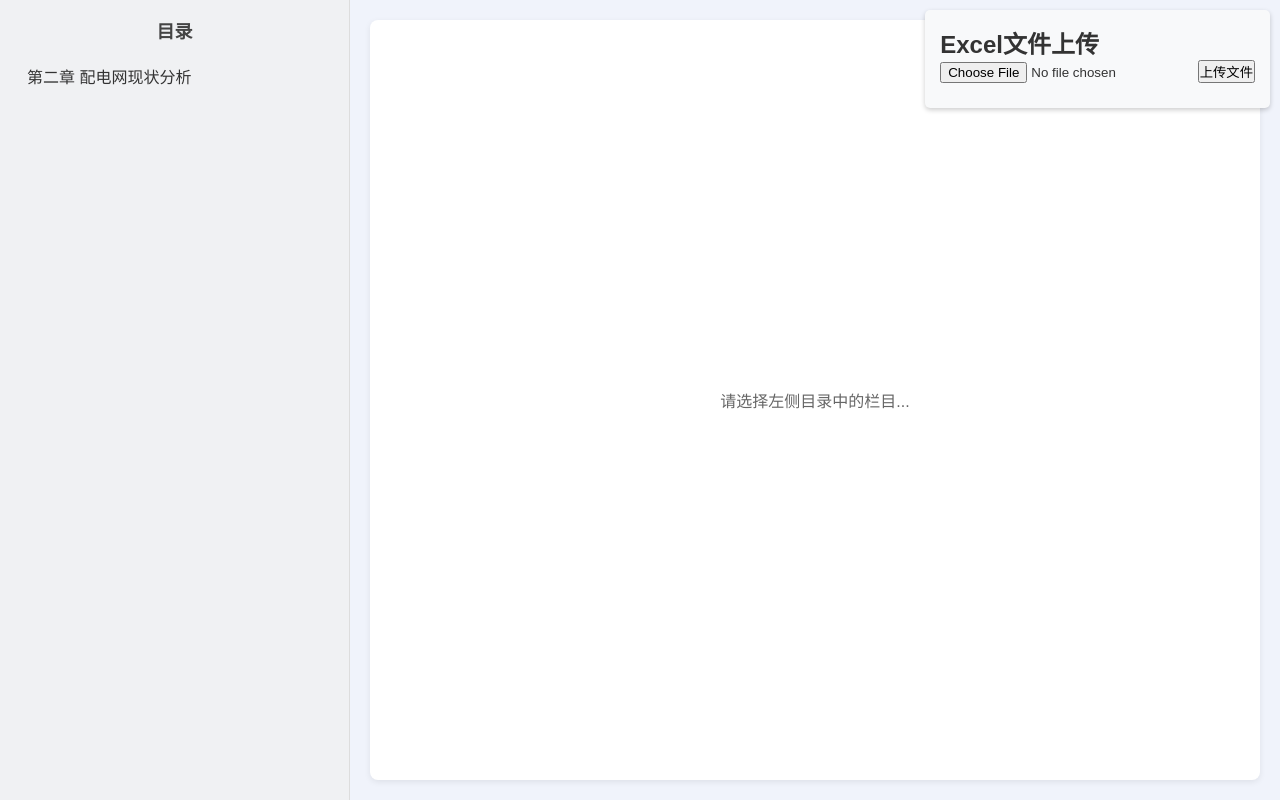
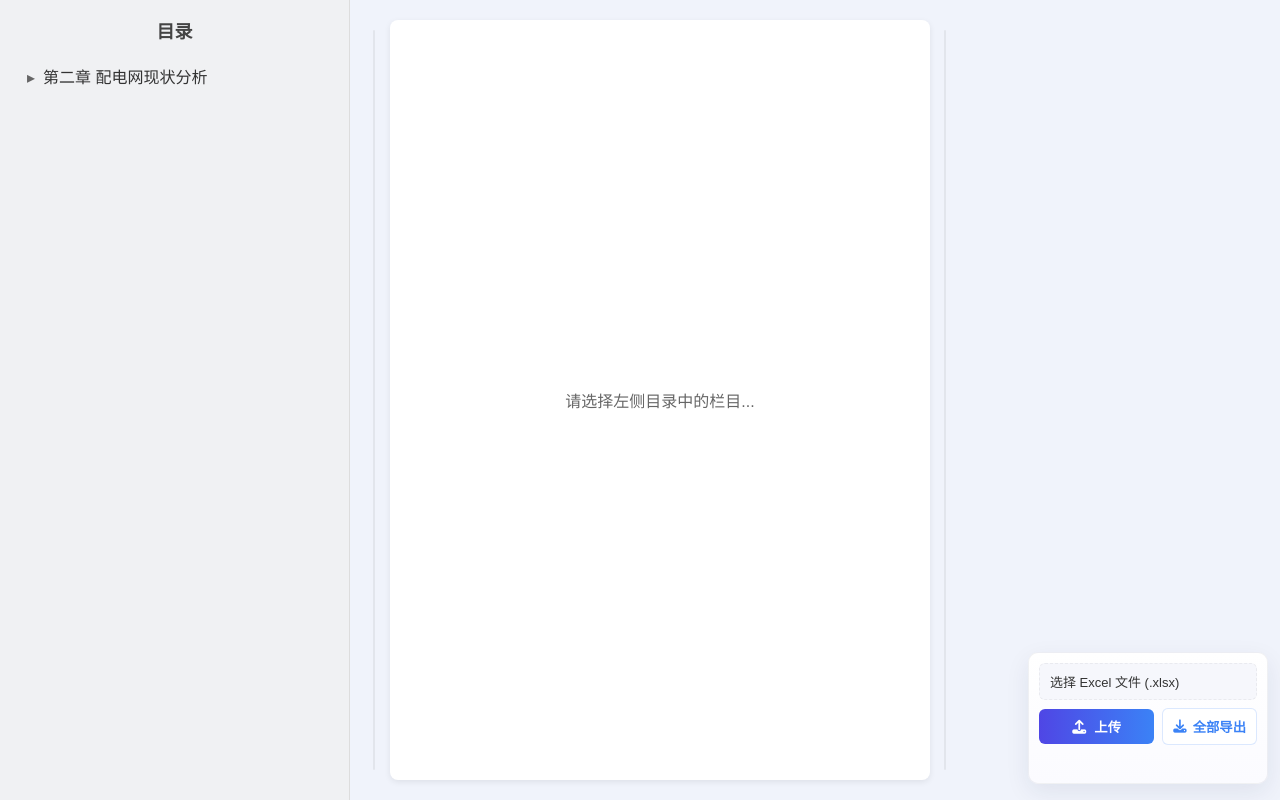
Before and after one commit to SSSSizn/smart-grid-web, a Flask app: page /version1 in a window 1280 px wide. Run offline with Flask 3, Linux system fonts and the light colour scheme; some libraries are stand-ins or nearby versions.

Commit message:
目录修改、可拖动、上传/导出按钮

```diff
--- a/static/css/style2.css
+++ b/static/css/style2.css
@@ -41,12 +41,35 @@ body {
 }
 .submenu {
   margin-left: 15px;
-  display: none;
+  max-height: 0;
+  overflow: hidden;
   border-left: 1px solid #ddd;
   padding-left: 10px;
+  transition: max-height 0.28s ease;
 }
-.active > .submenu {
-  display: block;
+.has-submenu.active > .submenu {
+  max-height: 2000px; /* 足够大以展开内容 */
+}
+
+/* 为层级显示添加箭头 */
+.sidebar .has-submenu::before {
+  content: '\25B8'; /* ▸ */
+  display: inline-block;
+  margin-right: 8px;
+  transform-origin: center;
+  transition: transform 0.2s ease;
+  color: #666;
+}
+.sidebar .has-submenu.active::before {
+  transform: rotate(90deg);
+  color: #333;
+}
+
+/* 更清晰的层级缩进 */
+.sidebar ul ul {
+  margin-left: 10px;
+  padding-left: 10px;
+  border-left: 1px dashed rgba(0,0,0,0.06);
 }
 
 /* 中间视图区 */
@@ -54,10 +77,10 @@ body {
   flex: 1;
   padding: 20px;
   display: flex;
-  gap: 20px;
+  gap: 12px;
 }
 .main-view {
-  flex: 4;
+  flex: 1 1 auto;
   background: #fff;
   border-radius: 8px;
   box-shadow: 0 2px 6px rgba(0,0,0,0.08);
@@ -67,11 +90,20 @@ body {
   font-size: 16px;
   color: #666;
   padding: 20px;
+  position: relative; /* 使 upload-container 可定位于此 */
 }
 
 /* 右侧分析条目 */
+.analysis-wrapper {
+  width: 300px;
+  flex: 0 0 300px;
+  min-width: 180px;
+  max-width: 600px;
+  position: relative; /* 使内部绝对定位元素（上传控件）相对于此定位 */
+}
+
 .analysis-panel {
-  flex: 1;
+  width: 100%;
   background: #fff;
   border-radius: 5px;
   padding: 20px;
@@ -183,16 +215,110 @@ body {
     font-weight: bold;
 }
 /* 上传文件 */
-.upload-container {
-  position: fixed;
+.upload-container.upload-card {
+  position: absolute; /* 相对于 .analysis-wrapper 定位 */
+  bottom: 16px;
+  right: 12px;
+  width: 240px;
+  background: linear-gradient(180deg, #ffffff, #fbfbff);
+  border-radius: 10px;
+  padding: 10px;
+  box-shadow: 0 8px 24px rgba(23,40,80,0.08);
+  z-index: 800;
+  border: 1px solid rgba(15,25,60,0.06);
+  backdrop-filter: blur(4px);
+}
+
+.upload-card .file-label {
+  display: flex;
+  align-items: center;
+  gap: 8px;
+  background: #f6f7fc;
+  padding: 8px 10px;
+  border-radius: 6px;
+  font-size: 13px;
+  color: #333;
+  cursor: pointer;
+  border: 1px dashed rgba(0,0,0,0.05);
+  margin-bottom: 8px; /* 与按钮区域分隔，防止堆叠 */
+}
+.upload-card .file-label input[type="file"] {
+  display: none;
+}
+.upload-card .file-text {
+  white-space: nowrap;
+  overflow: hidden;
+  text-overflow: ellipsis;
+}
+.upload-card .upload-btn {
+  margin: 0;
+  padding: 8px 12px;
+  border-radius: 6px;
+  border: none;
+  background: linear-gradient(90deg,#4f46e5,#3b82f6);
+  color: #fff;
+  font-weight: 600;
+  cursor: pointer;
+  display: inline-flex;
+  align-items: center;
+  justify-content: center;
+  gap: 8px;
+}
+.upload-card .upload-btn i { font-size: 14px; }
+.upload-card .upload-status { margin-top: 6px; font-size: 13px; min-height: 18px; }
+
+/* 上传与导出动作布局 */
+.upload-card .upload-actions {
+  display: flex;
+  gap: 8px;
+  align-items: center;
+}
+.upload-card .upload-actions .upload-btn {
+  flex: 1 1 auto;
+  width: auto;
+}
+.upload-card .upload-actions .export-btn {
+  flex: 0 0 auto;
+  padding: 8px 10px;
+  border-radius: 6px;
+  border: 1px solid rgba(59,130,246,0.18);
+  background: #ffffff;
+  color: #3b82f6;
+  cursor: pointer;
+  font-weight: 600;
+  display: inline-flex;
+  align-items: center;
+  gap: 6px;
+}
+.upload-card .upload-actions .export-btn:hover {
+  background: rgba(59,130,246,0.04);
+}
+
+/* 分隔条（resizer）样式 */
+.resizer {
+  width: 8px;
+  cursor: col-resize;
+  background: transparent;
+  position: relative;
+}
+.resizer::after {
+  content: '';
+  position: absolute;
+  left: 50%;
   top: 10px;
-  right: 10px;
-  background: #f8f9fa;
-  padding: 15px;
-  border-radius: 5px;
-  box-shadow: 0 2px 5px rgba(0,0,0,0.2);
-  z-index: 1000;
+  transform: translateX(-50%);
+  width: 2px;
+  height: calc(100% - 20px);
+  background: rgba(0,0,0,0.06);
+  border-radius: 2px;
 }
+.resizer:hover::after { background: rgba(0,0,0,0.12); }
+
+/* 内部分隔条稍窄 */
+#resizer-inner { width: 6px; }
+
+/* 禁用选择以提升拖拽体验 */
+.no-select { user-select: none; -webkit-user-select: none; -ms-user-select: none; }
 #uploadStatus {
   margin-top: 10px;
   color: green;
--- a/static/js/script2.js
+++ b/static/js/script2.js
@@ -7,55 +7,7 @@ document.querySelectorAll(".has-submenu").forEach(item => {
   });
 });
 
-// 点击具体“表”时，加载对应iframe + 显示分析面板
-document.querySelectorAll("li[data-url]").forEach(item => {
-  item.addEventListener("click", function (e) {
-    e.stopPropagation();
-
-    const iframe = document.getElementById("content-frame");
-    const placeholder = document.getElementById("placeholder");
-    const allPanels = document.querySelectorAll(".analysis-panel");
-
-    // 隐藏所有分析区
-    allPanels.forEach(p => p.style.display = "none");
-
-    // 设置iframe内容
-    const url = this.getAttribute("data-url");
-    iframe.src = url;
-    iframe.style.display = "block";
-    placeholder.style.display = "none";
-
-    // 显示对应分析区
-    const panelId = this.getAttribute("data-panel");
-    const panel = document.getElementById(panelId);
-    if (panel) panel.style.display = "block";
-  });
-});
-
-// 在文件末尾添加表格加载处理
-document.querySelectorAll("li[data-url]").forEach(item => {
-  item.addEventListener("click", function (e) {
-    e.stopPropagation();
-
-    const iframe = document.getElementById("content-frame");
-    const placeholder = document.getElementById("placeholder");
-    const allPanels = document.querySelectorAll(".analysis-panel");
-
-    // 隐藏所有分析区
-    allPanels.forEach(p => p.style.display = "none");
-
-    // 设置iframe内容
-    const url = this.getAttribute("data-url");
-    iframe.src = url;
-    iframe.style.display = "block";
-    placeholder.style.display = "none";
-
-    // 显示对应分析区
-    const panelId = this.getAttribute("data-panel");
-    const panel = document.getElementById(panelId);
-    if (panel) panel.style.display = "block";
-  });
-});
+// （已合并）对含 data-url 的 li 统一在下方绑定处理，避免重复绑定
 // 在script2.js中添加以下代码
 document.getElementById("content-frame").onload = function() {
     const iframeDoc = this.contentDocument || this.contentWindow.document;
@@ -299,3 +251,74 @@ document.getElementById('uploadForm').addEventListener('submit', async function(
     document.getElementById('uploadStatus').style.color = 'red';
   }
 });
+
+// 显示已选择的文件名称（用于隐藏的 file input）
+(function(){
+    const fileInputs = document.querySelectorAll('.upload-card input[type="file"]');
+    fileInputs.forEach(input => {
+        const wrapper = input.closest('.upload-card');
+        const display = wrapper ? wrapper.querySelector('.file-text') : null;
+        input.addEventListener('change', function(){
+            const file = (this.files && this.files.length) ? this.files[0] : null;
+            const name = file ? file.name : '未选择文件';
+            if (display) {
+                display.textContent = name;
+                display.title = name;
+            }
+        });
+    });
+})();
+
+// ---------- 可拖拽分隔条逻辑 ----------
+(function(){
+    const sidebar = document.querySelector('.sidebar');
+    const resizerLeft = document.getElementById('resizer-left');
+    const resizerInner = document.getElementById('resizer-inner');
+    const analysisWrapper = document.querySelector('.analysis-wrapper');
+    const body = document.body;
+
+    if (resizerLeft && sidebar) {
+        let isResizing = false;
+        let startX = 0;
+        let startWidth = 0;
+        resizerLeft.addEventListener('mousedown', (e) => {
+            isResizing = true; startX = e.clientX; startWidth = sidebar.getBoundingClientRect().width;
+            body.classList.add('no-select');
+        });
+        document.addEventListener('mousemove', (e) => {
+            if (!isResizing) return;
+            const dx = e.clientX - startX;
+            let newWidth = startWidth + dx;
+            newWidth = Math.max(180, Math.min(700, newWidth));
+            sidebar.style.width = newWidth + 'px';
+        });
+        document.addEventListener('mouseup', () => { isResizing = false; body.classList.remove('no-select'); });
+    }
+
+    if (resizerInner && analysisWrapper) {
+        let isResizingInner = false;
+        let startX = 0;
+        let startWidth = 0;
+        resizerInner.addEventListener('mousedown', (e) => {
+            isResizingInner = true; startX = e.clientX; startWidth = analysisWrapper.getBoundingClientRect().width;
+            body.classList.add('no-select');
+        });
+        document.addEventListener('mousemove', (e) => {
+            if (!isResizingInner) return;
+            const dx = e.clientX - startX;
+            // 向右拖动时减少宽度（因为鼠标位置增大）
+            let newWidth = startWidth - dx;
+            newWidth = Math.max(160, Math.min(700, newWidth));
+            analysisWrapper.style.width = newWidth + 'px';
+            analysisWrapper.style.flex = '0 0 ' + newWidth + 'px';
+        });
+        document.addEventListener('mouseup', () => { isResizingInner = false; body.classList.remove('no-select'); });
+    }
+
+    // 触控支持（移动端）
+    ['touchstart','touchmove','touchend'].forEach(evt => {
+        document.addEventListener(evt, function(e){
+            // prevent default handled in mousedown handlers via pointer capture is not used here; keep simple
+        }, {passive:true});
+    });
+})();
--- a/templates/version1.html
+++ b/templates/version1.html
@@ -4,17 +4,11 @@
   <meta charset="UTF-8">
   <title>操作台</title>
   <link rel="stylesheet" href="{{ url_for('static', filename='css/style2.css') }}">
+  <link rel="stylesheet" href="https://cdnjs.cloudflare.com/ajax/libs/font-awesome/6.6.0/css/all.min.css">
+
 </head>
 <body>
 <!-- 上传示例 -->
-<div class="upload-container">
-  <h2>Excel文件上传</h2>
-  <form id="uploadForm" enctype="multipart/form-data">
-    <input type="file" id="fileInput" name="file" accept=".xlsx" required>
-    <button type="submit">上传文件</button>
-  </form>
-  <div id="uploadStatus"></div>
-</div>
   <!-- 左侧目录 -->
 <div class="sidebar">
   <h2>目录</h2>
@@ -266,19 +260,18 @@
 
   <!-- 中间+右侧 -->
   <div class="content">
+    <!-- 左/中之间可拖拽的分割条 -->
+    <div id="resizer-left" class="resizer"></div>
+
     <div class="main-view" id="main-view">
-      <iframe id="content-frame" src="" frameborder="0" style="width: 150%;height:100%;border:none;display:none;"></iframe>
+      <iframe id="content-frame" src="" frameborder="0" style="width: 100%;height:100%;border:none;display:none;"></iframe>
       <div id="placeholder">请选择左侧目录中的栏目...</div>
     </div>
-    <div class="analysis-panel" id="analysis-panel5">
-      <h3>分析条目</h3>
-      <button>变电站名称</button>
-      <button>线路名称</button>
-      <button>限额电路</button>
-      <button>2024年最大电流</button>
-      <button>2024年最大负载率</button>
-      <button>轻载/重载原因</button>
-    </div>
+
+    <!-- 主视图区和分析区之间的分隔（分析区被包裹到 .analysis-wrapper） -->
+    <div id="resizer-inner" class="resizer"></div>
+
+    <div class="analysis-wrapper">
       <div class="analysis-panel" id="analysis-panel1">
       <h3>分析条目</h3>
       <button>变电站名称</button>
@@ -512,23 +533,21 @@
       <button>开关类型</button>
       <button>投运时间</button>
     </div>
-    <div class="analysis-panel" id="analysis-panel-kekaoxing">
-      <h3>分析条目</h3>
-      <button>台区名称</button>
-      <button>所属线路</button>
-      <button>持续时间</button>
-      <button>停电类型</button>
-      <button>停电户数</button>
-      <button>故障查找时间</button>
+      <!-- 上传控件：位于分析区右下角 -->
+      <div class="upload-container upload-card">
+        <form id="uploadForm" enctype="multipart/form-data">
+          <label class="file-label">
+            <input type="file" id="fileInput" name="file" accept=".xlsx" required>
+            <span class="file-text">选择 Excel 文件 (.xlsx)</span>
+          </label>
+          <div class="upload-actions">
+            <button type="submit" class="upload-btn"><i class="fa fa-upload"></i> 上传</button>
+            <button type="button" class="export-btn" title="导出当前表格（未实现）"><i class="fa fa-download"></i> 全部导出</button>
           </div>
-    <div class="analysis-panel" id="analysis-panel-pinfan">
-      <h3>分析条目</h3>
-      <button>线路名称</button>
-      <button>停电次数</button>
-      <button>停电类型</button>
-      <button>停电原因分析</button>
-      <button>持续时间</button>
+          <div id="uploadStatus" class="upload-status"></div>
+        </form>
       </div>
+    </div> <!-- .analysis-wrapper -->
   </div>
  <script src="{{ url_for('static', filename='js/script2.js') }}"></script>
 </body>
```
Also changed, not shown: other parts of templates/version1.html (+67 -39 lines). Lines whose indentation alone changed are shown as unchanged.
